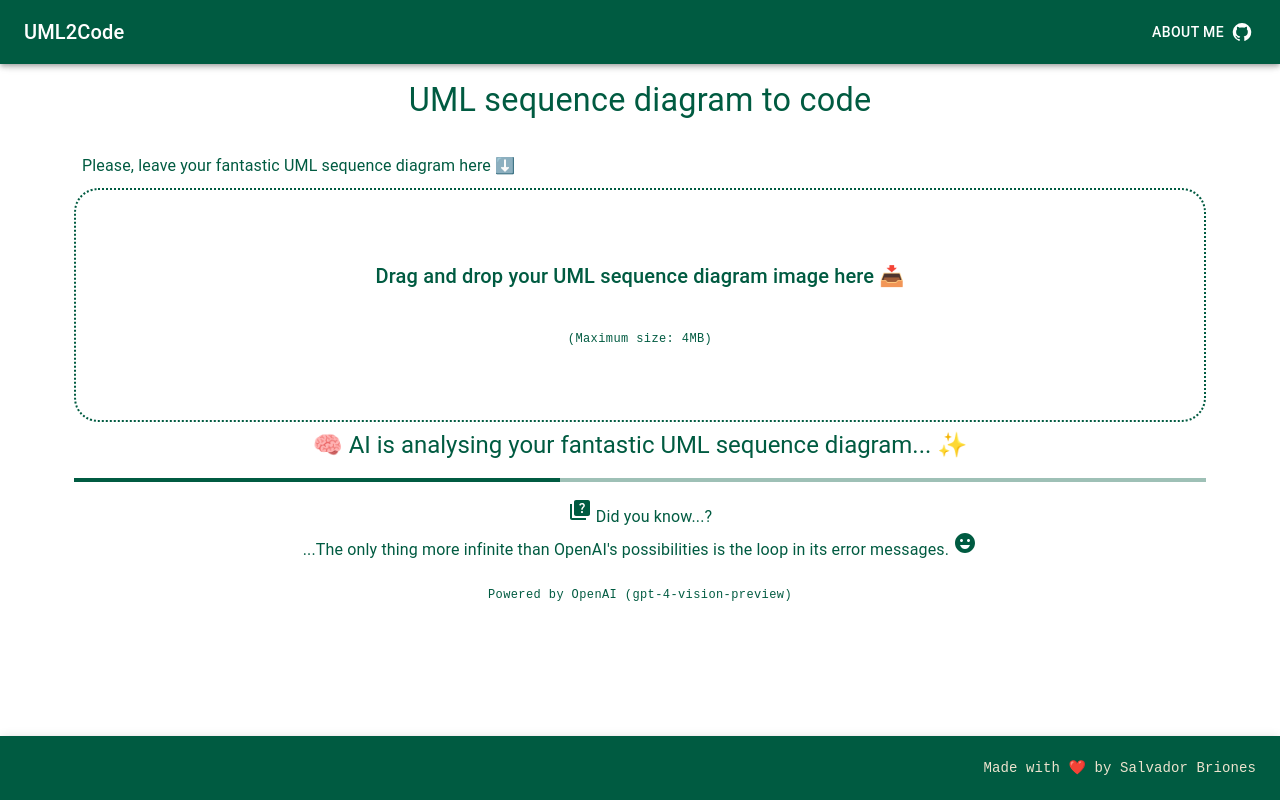
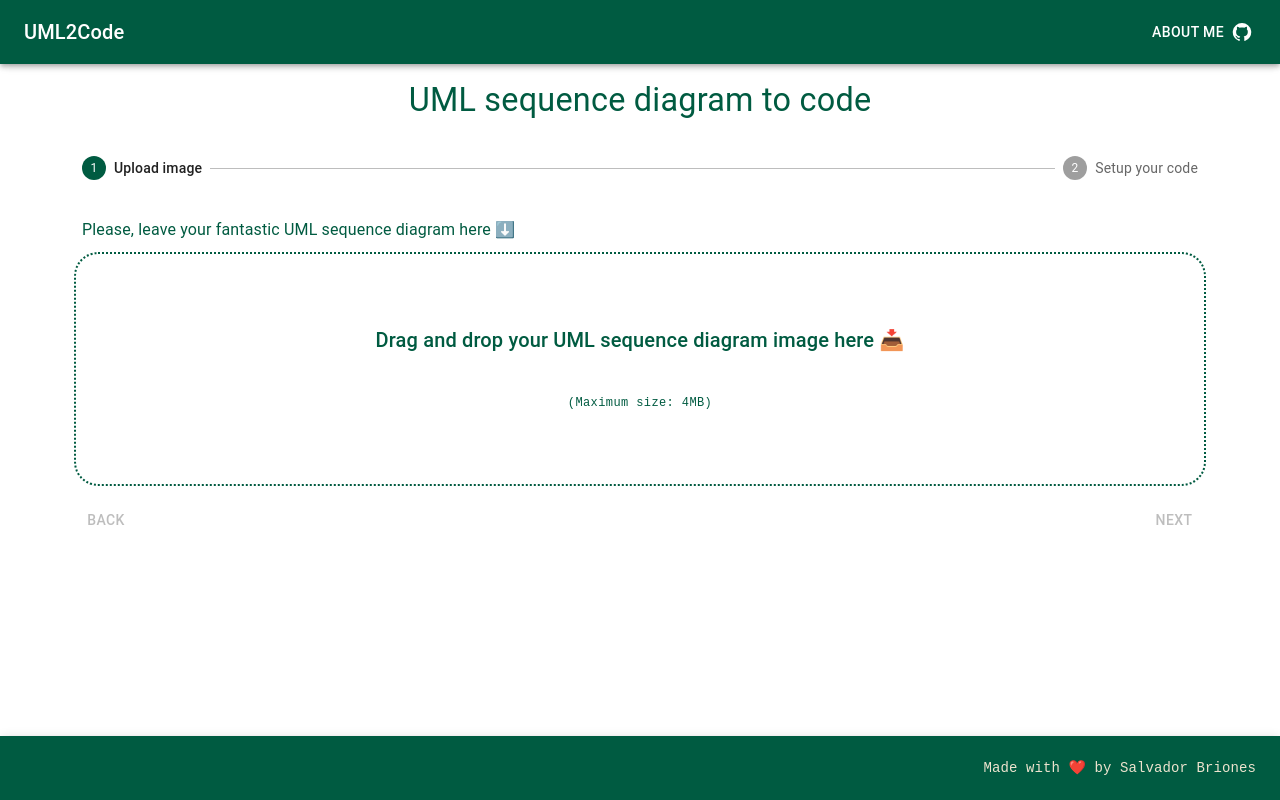
Before and after one commit to Mexidense/uml2code, a Next.js app: page / in a window 1280 px wide. Built offline with nearby package versions, Linux system fonts and the light colour scheme.

Commit message:
fix: is generating code to false by default

```diff
--- a/src/components/form-stepper.tsx
+++ b/src/components/form-stepper.tsx
@@ -35,7 +35,7 @@ export default function FormStepper({ setGeneratedCode, setPromptText, setPrompt
     const [activeStep, setActiveStep] = React.useState(0);
     const [skipped, setSkipped] = React.useState(new Set<number>());
 
-    const [isGeneratingCode, setIsGeneratingCode] = React.useState<boolean>(true);
+    const [isGeneratingCode, setIsGeneratingCode] = React.useState<boolean>(false);
 
     const isStepOptional = (step: number) => {
         return step === NUMBER_OF_STEPS + 1;
```
